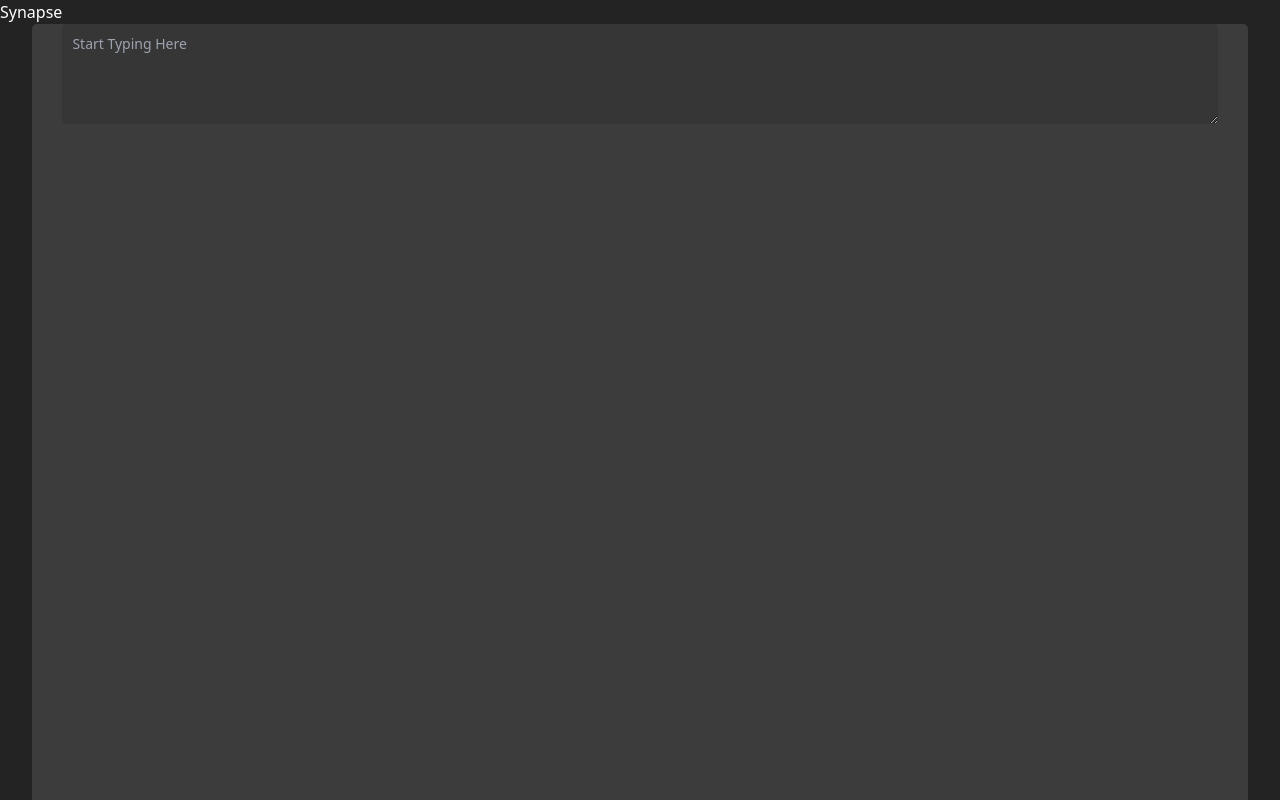
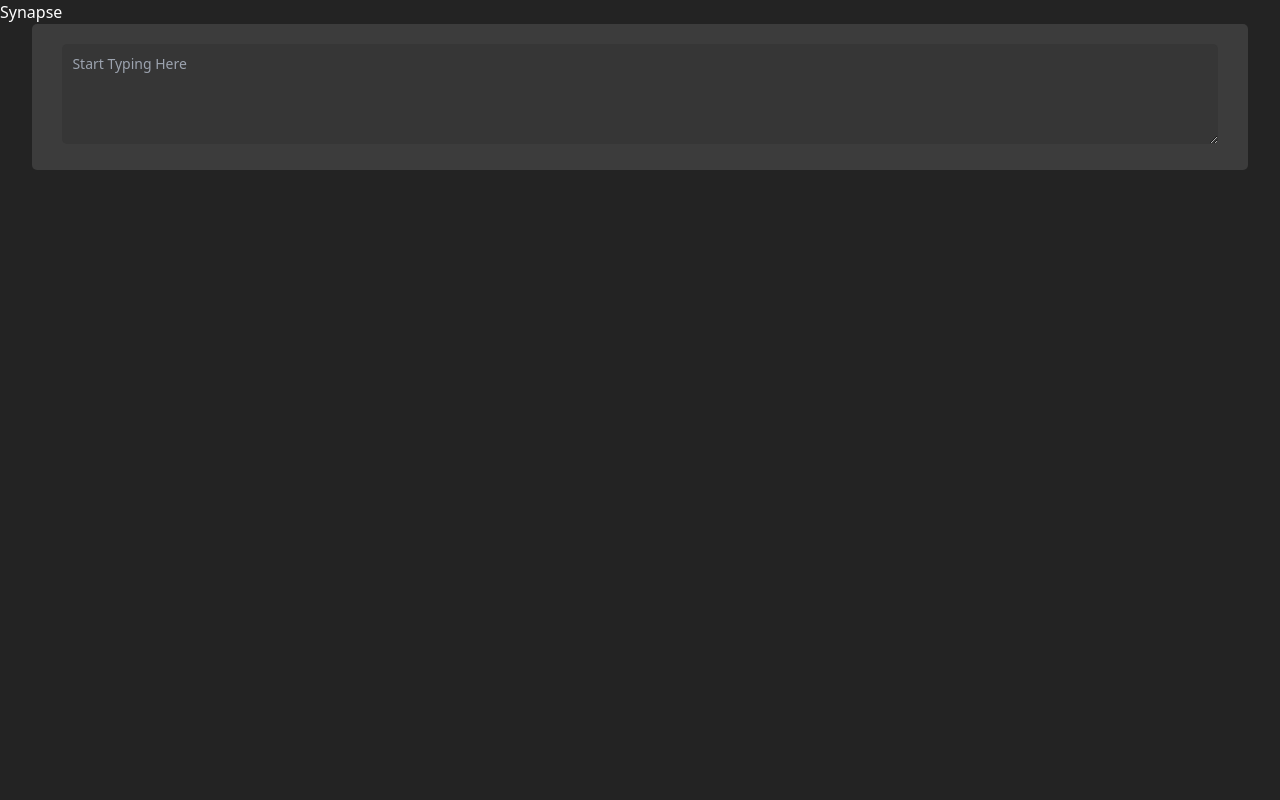
Before and after one commit to peterstrongg/price-monitor-dashboard, a SvelteKit app: page / in a window 1280 px wide. Built offline with nearby package versions, Linux system fonts and the light colour scheme.

Commit message:
moved NoteSnippet into its own component

```diff
--- a/src/lib/NotePage/NotePage.svelte
+++ /dev/null
@@ -1,42 +0,0 @@
-<script lang="ts">
-    import handleFormatting from "./NotePage";
-    const handleKeyDown = (event: any) => {
-        handleFormatting(event.key);
-    }
-</script>
-
-<div class="notePage">
-    <textarea
-        id="page"
-        rows="4"
-        class="block p-2.5 w-full text-sm"
-        placeholder="Start Typing Here"
-        on:keydown = {handleKeyDown}
-    />
-</div>
-
-
-<style>
-    .notePage {
-        width: 80rem;
-        max-width: 95%;
-        margin-left:auto;
-        margin-right:auto;
-        height: 100vh;
-        background: #3c3c3c;
-        border-radius: 5px;
-        -moz-tab-size : 8;
-        -o-tab-size : 8;
-        tab-size : 8;
-    }
-    textarea {
-        border-radius: 5px;
-        width: 95%;
-        margin-left: auto;
-        margin-right: auto;
-        background: #363636;
-    }
-    textarea:focus {
-        outline: none;
-    }
-</style>
--- /dev/null
+++ b/src/lib/NoteSnippet/NoteSnippet.svelte
@@ -0,0 +1,30 @@
+<script lang="ts">
+    import handleFormatting from "./NotePage";
+    const handleKeyDown = (event: any) => {
+        handleFormatting(event.key);
+    }
+</script>
+
+<textarea
+    id="page"
+    rows="4"
+    class="block p-2.5 w-full text-sm"
+    placeholder="Start Typing Here"
+    on:keydown = {handleKeyDown}
+/>
+
+<style>
+    textarea {
+        display: inline-block;
+        border-radius: 5px;
+        width: 95%;
+        margin-left: auto;
+        margin-right: auto;
+        margin-top: 20px;
+        margin-bottom: 20px;
+        background: #363636;
+    }
+    textarea:focus {
+        outline: none;
+    }
+</style>
--- /dev/null
+++ b/src/lib/SynapsePage/SynapsePage.svelte
@@ -0,0 +1,23 @@
+<script lang="ts">
+    import NoteSnippet from "../NoteSnippet/NoteSnippet.svelte";
+</script>
+
+<div class="notePage">
+    <NoteSnippet />
+</div>
+
+<style>
+    .notePage {
+        width: 80rem;
+        max-width: 95%;
+        margin-left:auto;
+        margin-right:auto;
+        height: auto;
+        background: #3c3c3c;
+        border-radius: 5px;
+        text-align: center;
+        -moz-tab-size : 8;
+        -o-tab-size : 8;
+        tab-size : 8;
+    }
+</style>
--- a/src/routes/+page.svelte
+++ b/src/routes/+page.svelte
@@ -1,8 +1,7 @@
 <script>
-    import NotePage from "../lib/NotePage/NotePage.svelte";
+    import SynapsePage from "../lib/SynapsePage/SynapsePage.svelte";
     import CodeSnippet from "../lib/CodeSnippet/CodeSnippet.svelte";
 </script>
 
 <h1>Synapse</h1>
-<NotePage />
-<CodeSnippet />
+<SynapsePage />
```
Also changed, not shown: src/lib/NoteSnippet/NotePage.ts (renamed from src/lib/NotePage/NotePage.ts).
